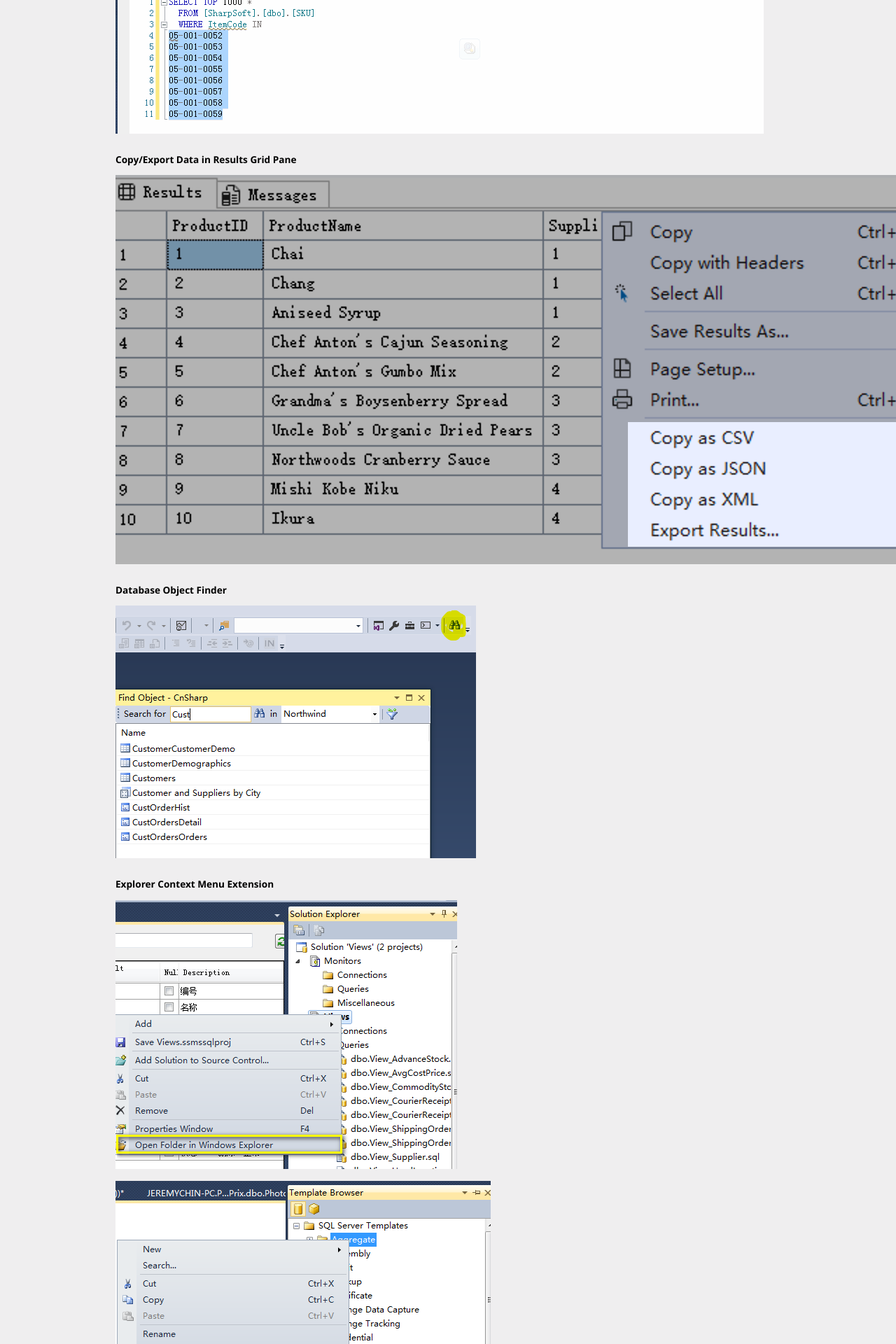
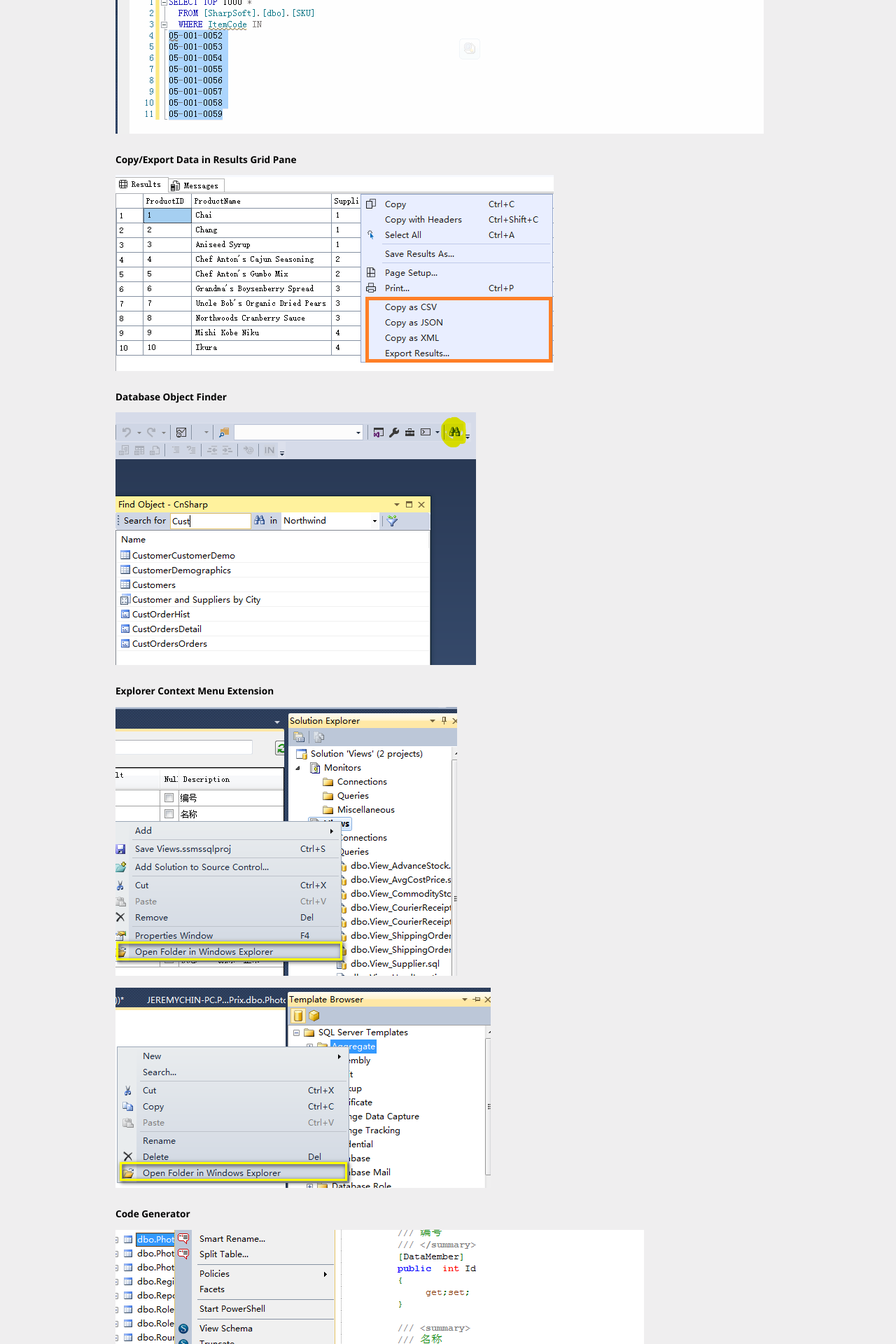
Before and after one commit to sqlsharper/sqlsharper.github.io, a Jekyll site: the page built from features.html, in a window 1280 px wide. Shown: the part 1433-3353 px from the top of the page at 70% size. Built offline with Jekyll 4.4.1, drawn with Linux system fonts in a browser that asks for light colours.

Commit message:
Update screenshot.

```diff
--- a/features.html
+++ b/features.html
@@ -39,7 +39,7 @@ weight: 2
     <p>
         <h5>Copy/Export Data in Results Grid Pane</h5>
         <p>
-            <img src="/images/screenshots/ResultsGridContextMenu.png" />
+            <img src="/images/screenshots/ResultsGridContextMenu.png?v=2025062901" />
 
         </p>
     </p>
```
Also changed, not shown: images/screenshots/ResultsGridContextMenu.png.
